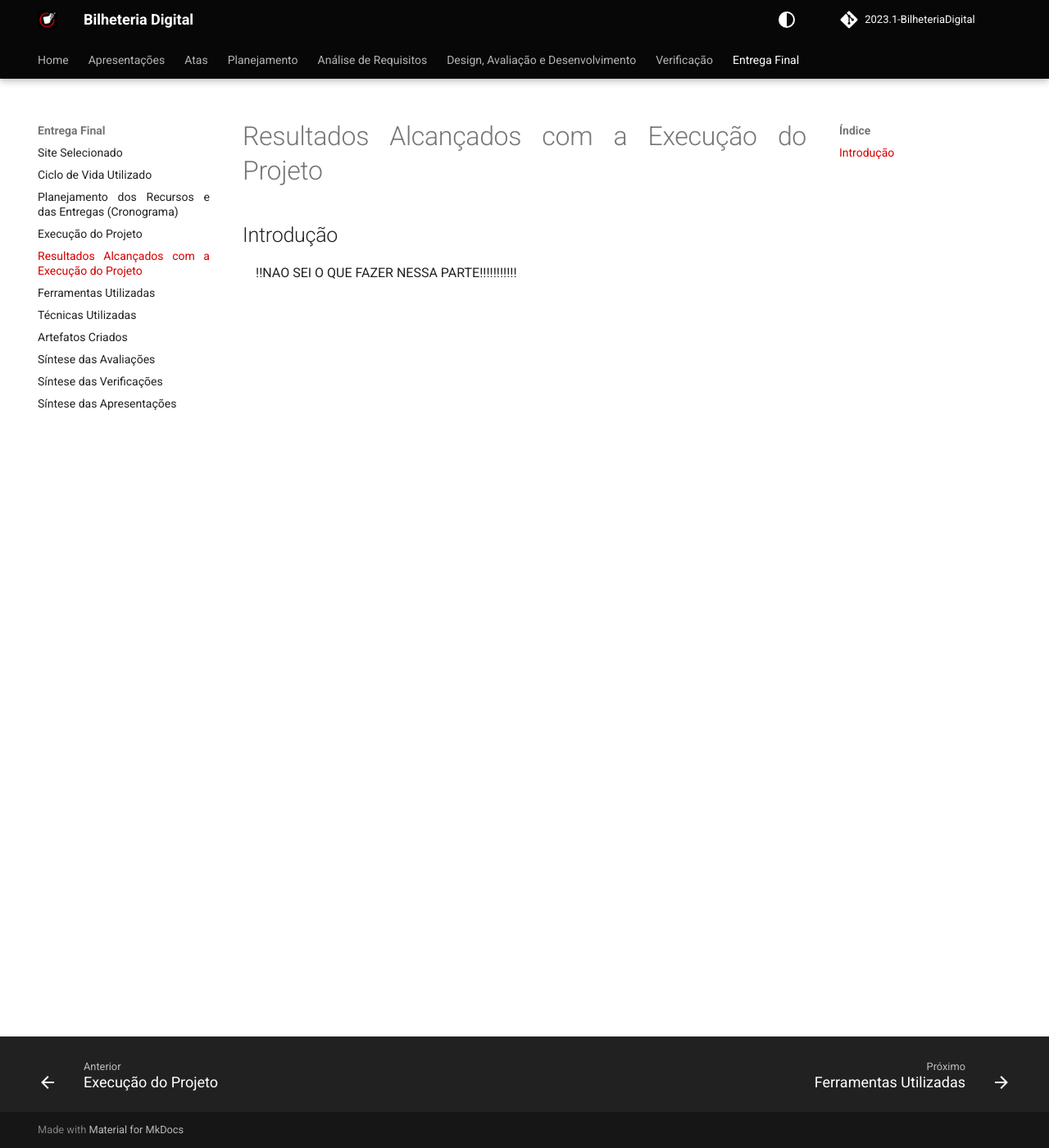
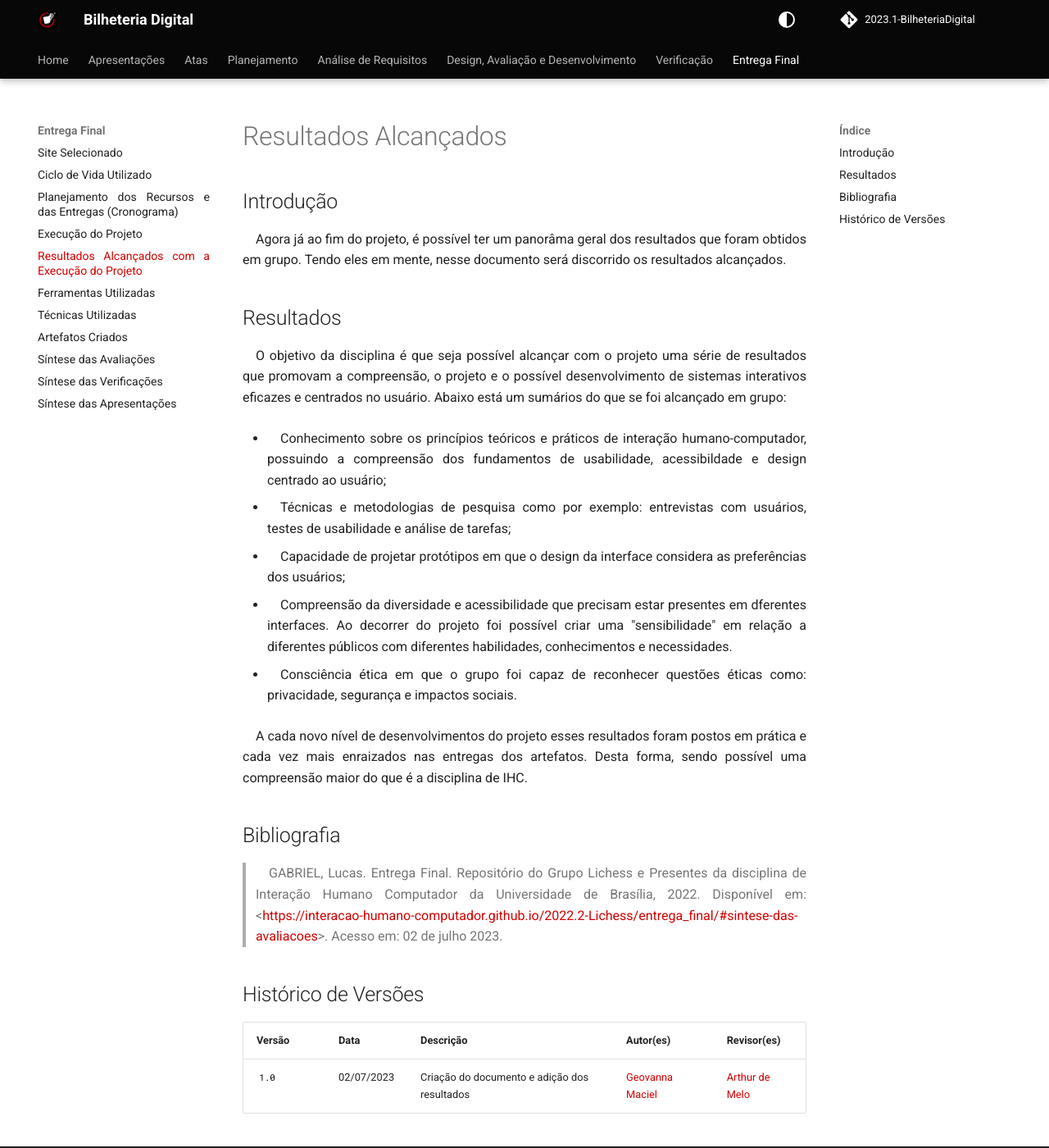
Before and after one commit to Interacao-Humano-Computador/2023.1-BilheteriaDigital, an MkDocs documentation site: the page built from docs/entrega-final/resultados-execucao.md, in a window 1280 px wide and 1400 px high. Shown: the whole window at 82% size. Built offline with MkDocs 1.6.1 and Material for MkDocs 9.7.7, drawn with Linux system fonts in a browser that asks for light colours; comment, search, counter and statistics services are not loaded; the version menu is left out.

Commit message:
Update resultados-execucao.md

```diff
--- a/docs/entrega-final/resultados-execucao.md
+++ b/docs/entrega-final/resultados-execucao.md
@@ -1,2 +1,29 @@
+# Resultados Alcançados
+
 ## Introdução
-!!NAO SEI O QUE FAZER NESSA PARTE!!!!!!!!!!!
+Agora já ao fim do projeto, é possível ter um panorâma geral dos resultados que foram obtidos em grupo. Tendo eles em mente, nesse documento será discorrido os resultados alcançados.
+
+## Resultados
+O objetivo da disciplina é que seja possível alcançar com o projeto uma série de resultados que promovam a compreensão, o projeto e o possível desenvolvimento de sistemas interativos eficazes e centrados no usuário. Abaixo está um sumários do que se foi alcançado em grupo:
+
+* Conhecimento sobre os princípios teóricos e práticos de interação humano-computador, possuindo a compreensão dos fundamentos de usabilidade, acessibildade e design centrado ao usuário;
+
+* Técnicas e metodologias de pesquisa como por exemplo: entrevistas com usuários, testes de usabilidade e análise de tarefas;
+
+* Capacidade de projetar protótipos em que o design da interface considera as preferências dos usuários;
+
+* Compreensão da diversidade e acessibilidade que precisam estar presentes em dferentes interfaces. Ao decorrer do projeto foi possível criar uma "sensibilidade" em relação a diferentes públicos com diferentes habilidades, conhecimentos e necessidades.
+
+* Consciência ética em que o grupo foi capaz de reconhecer questões éticas como: privacidade, segurança e impactos sociais.
+
+A cada novo nível de desenvolvimentos do projeto esses resultados foram postos em prática e cada vez mais enraizados nas entregas dos artefatos. Desta forma, sendo possível uma compreensão maior do que é a disciplina de IHC.
+
+## Bibliografia
+
+> GABRIEL, Lucas. Entrega Final. Repositório do Grupo Lichess e Presentes da disciplina de Interação Humano Computador da Universidade de Brasília, 2022. Disponível em: <<https://interacao-humano-computador.github.io/2022.2-Lichess/entrega_final/#sintese-das-avaliacoes>>. Acesso em: 02 de julho 2023.
+
+## Histórico de Versões
+
+| Versão | Data       | Descrição            | Autor(es)                                                                                           | Revisor(es)                                    |
+| ------ | ---------- | -------------------- | --------------------------------------------------------------------------------------------------- | ---------------------------------------------- |
+| `1.0`  | 02/07/2023 | Criação do documento e adição dos resultados | [Geovanna Maciel](https://github.com/manuziny) | [Arthur de Melo](https://github.com/arthurmlv) |
```
